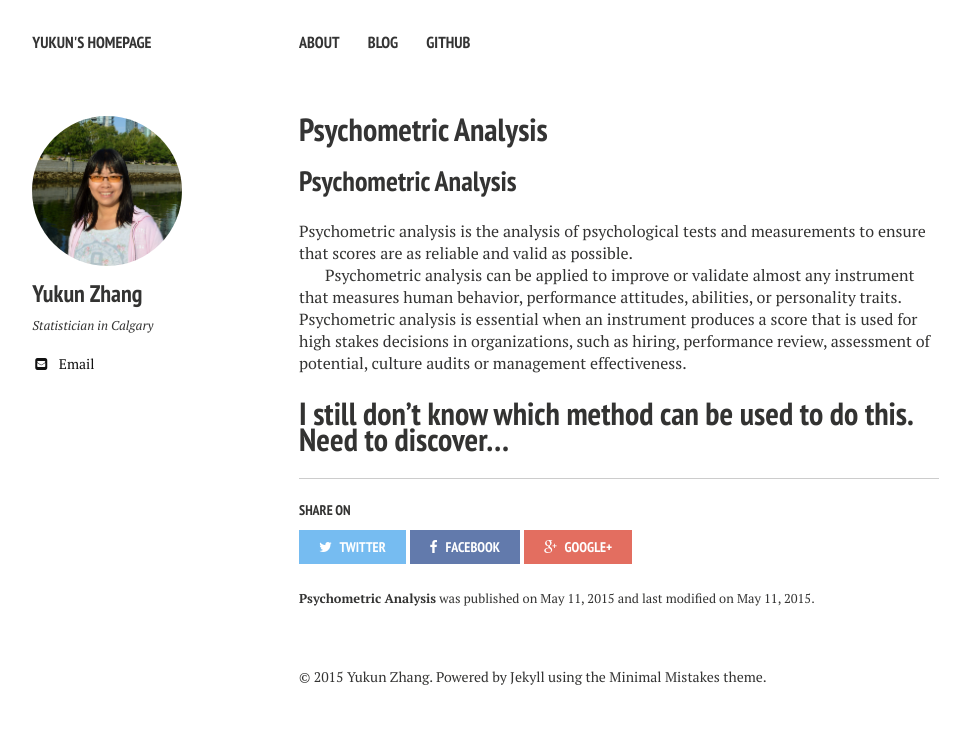
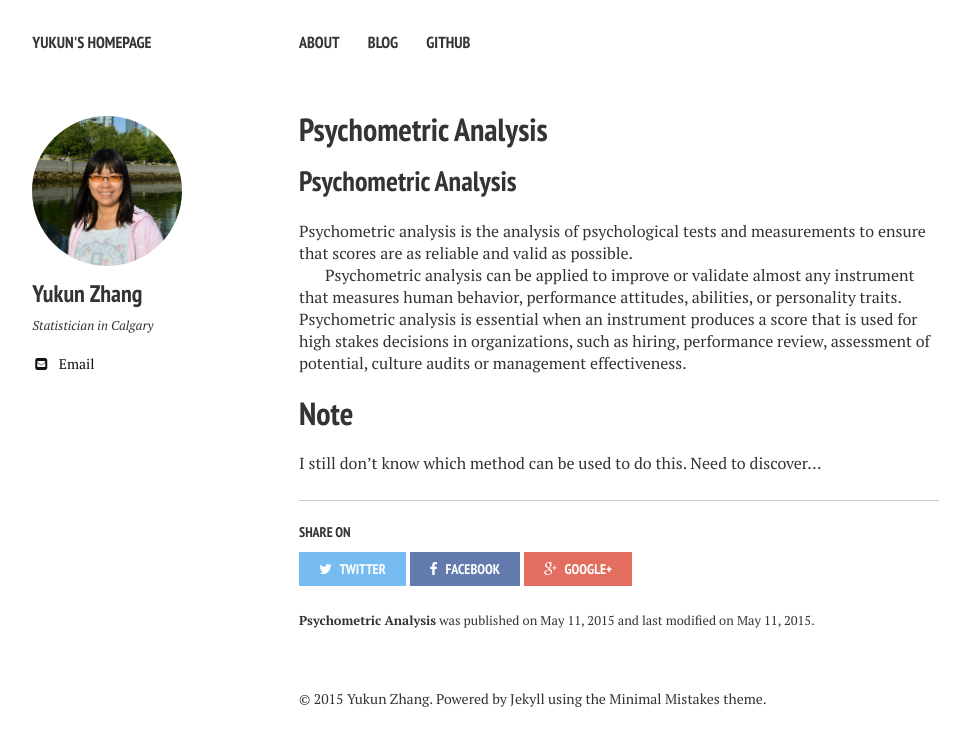
Before and after one commit to YukunZhang/gemqueen.github.com, a Jekyll site: the page built from _posts/2015-05-11-psychometric.md, in a window 1280 px wide. Shown: the top 746 px of the page, without its empty margins (21-983 px from the left). Built offline with Jekyll 4.4.1, drawn with Linux system fonts in a browser that asks for light colours; nearby versions of some CDN libraries.

Commit message:
Update 2015-05-11-psychometric.md

```diff
--- a/_posts/2015-05-11-psychometric.md
+++ b/_posts/2015-05-11-psychometric.md
@@ -12,4 +12,5 @@ Psychometric analysis is the analysis of psychological tests and measurements to
 
 Psychometric analysis can be applied to improve or validate almost any instrument that measures human behavior, performance attitudes, abilities, or personality traits. Psychometric analysis is essential when an instrument produces a score that is used for high stakes decisions in organizations, such as hiring, performance review, assessment of potential, culture audits or management effectiveness.
 
-#I  still don't know which method can be used to do this. Need to discover...
+# Note
+I  still don't know which method can be used to do this. Need to discover...
```
